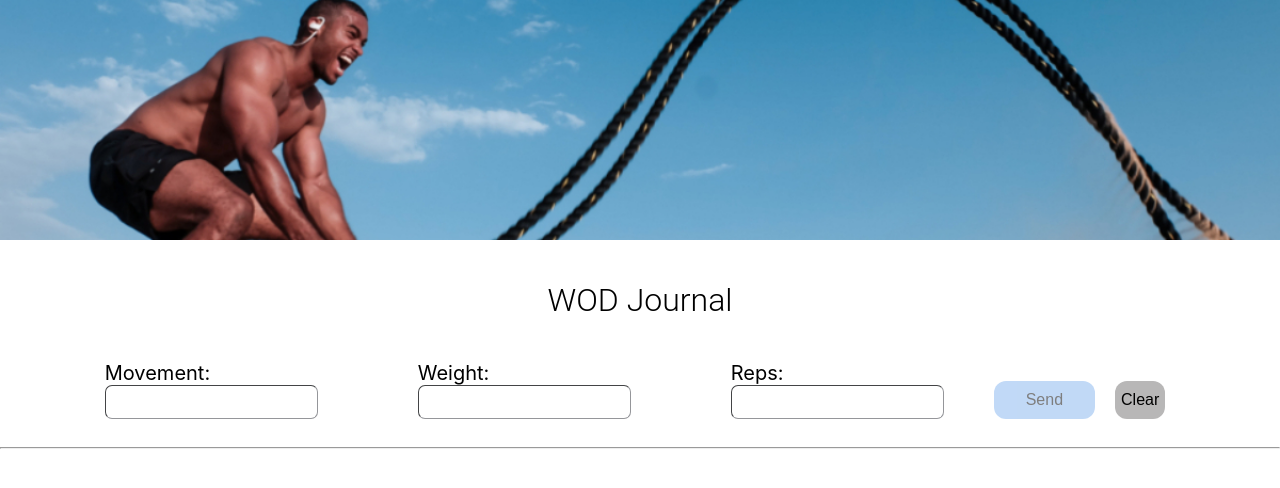
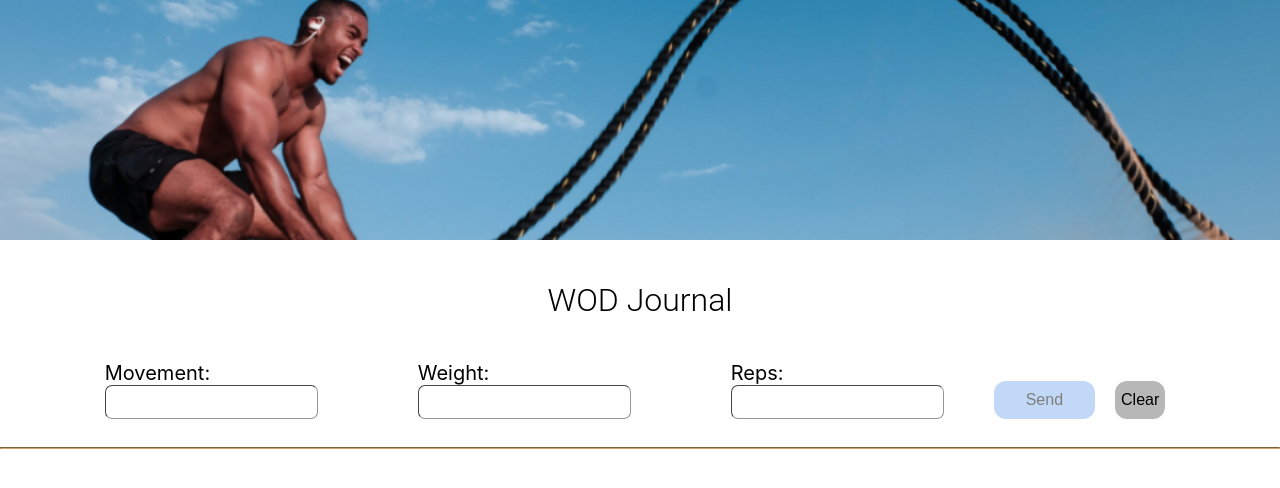
Before and after one commit to lgsantiago/wod-journal, a React (Create React App) app: page / in a window 1280 px wide. Shown: the top 488 px of the page. Built offline with nearby package versions, Linux system fonts and the light colour scheme.

Commit message:
Add division style

```diff
--- a/src/App.css
+++ b/src/App.css
@@ -49,3 +49,8 @@
 	font-weight: 300;
 	padding: 20px;
 }
+
+.form__separation {
+	border-width: 0.5px;
+	border-color: rgb(205, 164, 111);
+}
--- a/src/App.js
+++ b/src/App.js
@@ -70,7 +70,7 @@ function App() {
 				onSendClick={handleEntry}
 			/>
 
-			<hr />
+			<hr className="form__separation"/>
 
 			<EntryList entries={entries} onRemoveClick={handleRemove} />
 		</div>
```
